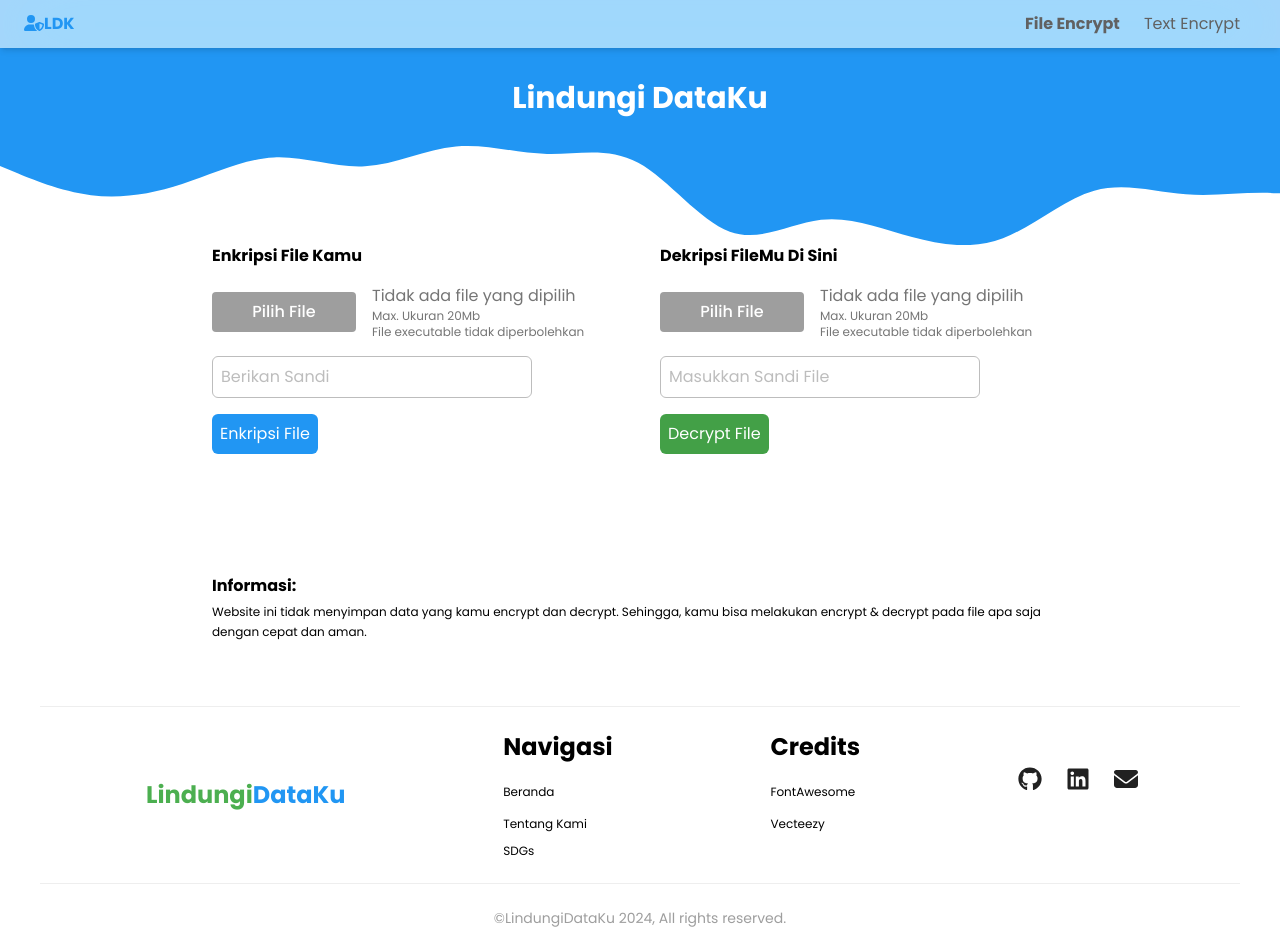
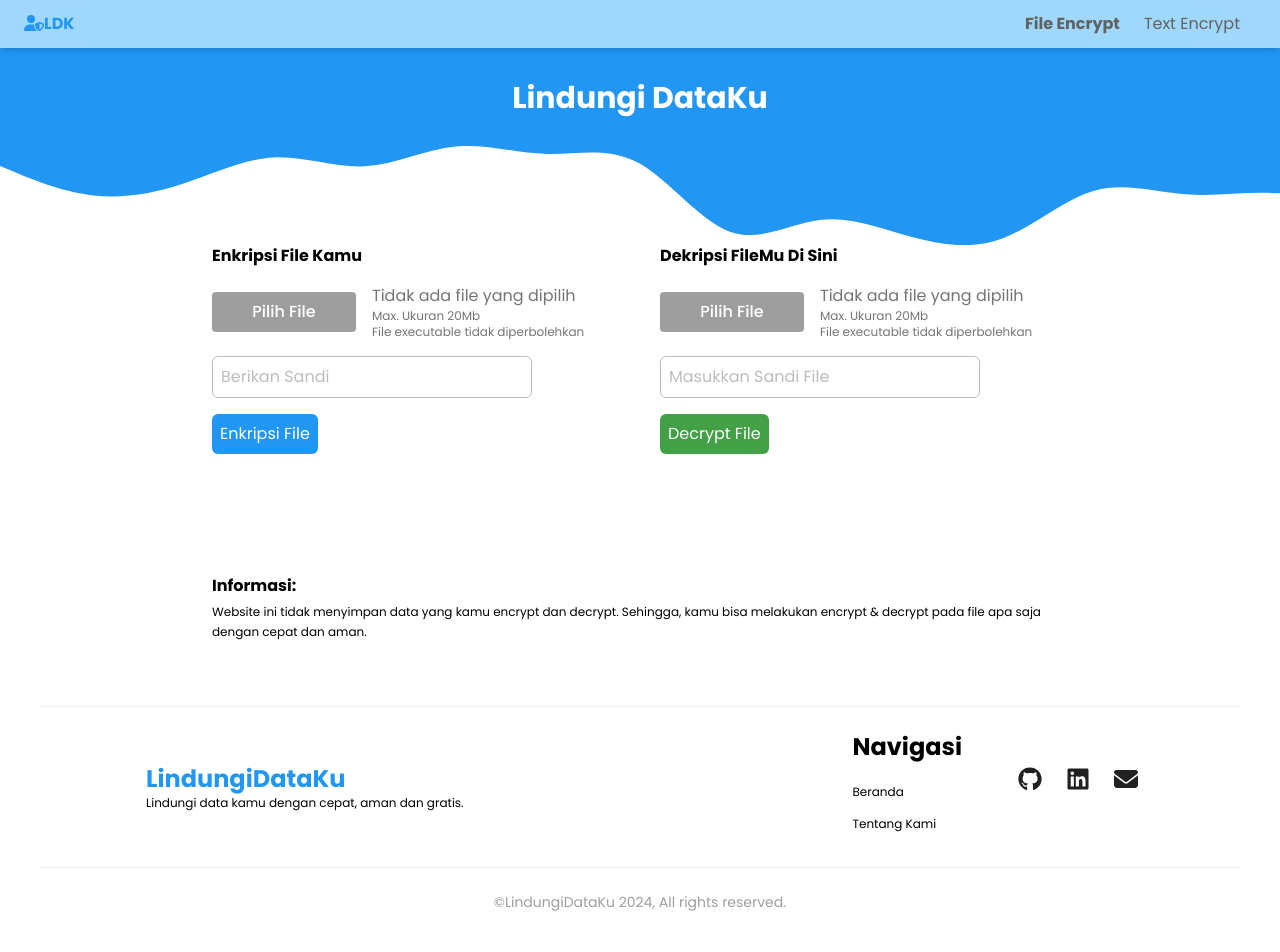
Before and after one commit to dadang-hawari/LindungiDataKu, a React (Vite) app: page / in a window 1280 px wide. Shown: the top 952 px of the page. Built offline with nearby package versions, Linux system fonts and the light colour scheme.

Commit message:
update footer

```diff
--- a/src/components/Footer.jsx
+++ b/src/components/Footer.jsx
@@ -10,10 +10,15 @@ const Footer = () => {
       <div className="flex flex-col md:flex-row justify-center flex-wrap ">
         <div className="flex  items-center text-black text-lg font-bold mt-9 mr-9 "></div>
         <div className="flex w-full flex-col justify-start sm:justify-between gap-5 sm:flex-row flex-wrap  max-w-5xl">
-          <h2 className="w-full xl:w-fit font-bold my-auto">
-            <span className="text-green-500 text-2xl">Lindungi</span>
-            <span className="text-blue-500 text-2xl">DataKu</span>
-          </h2>
+          <div className="w-full xl:w-fit font-bold my-auto">
+            <div>
+              <span className="text-blue-500 text-2xl">LindungiDataKu</span>
+            </div>
+            <p className="font-normal text-xs">
+              Lindungi data kamu dengan cepat, aman dan gratis.
+            </p>
+          </div>
+          <div className="flex gap-14">
             <div className="mb-4 md:mb-0">
               <h3 className="text-2xl font-bold text-black mb-4">Navigasi</h3>
               <p className="my-2">
@@ -24,35 +29,6 @@ const Footer = () => {
               <p className="my-2">
                 <Link to="/tentang" className="my-2 text-xs ">
                   Tentang Kami
-              </Link>
-            </p>
-            <p>
-              {' '}
-              <Link to="/sdgs" target="_blank" className="text-xs w-max block">
-                SDGs
-              </Link>
-            </p>
-          </div>
-
-          <div className="mb-4 md:mb-0">
-            <h3 className="text-2xl font-bold text-black mb-4">Credits</h3>
-
-            <p className="my-2">
-              <Link
-                to="https://fontawesome.com/"
-                target="_blank"
-                className="my-2 text-xs"
-              >
-                FontAwesome
-              </Link>
-            </p>
-            <p className="my-2">
-              <Link
-                target="_blank"
-                to="https://www.vecteezy.com/free-vector/cloud"
-                className="my-2 text-xs"
-              >
-                Vecteezy
                 </Link>
               </p>
             </div>
@@ -81,6 +57,7 @@ const Footer = () => {
             </div>
           </div>
         </div>
+      </div>
       <hr className="my-6 " />
       <span className="text-sm text-gray-500 text-center block mt-6">
         ©LindungiDataKu {new Date().getFullYear()}, All rights reserved.
```
Also changed, not shown: public/assets/svgs/lindungiaku_logo.svg. Lines whose indentation alone changed are shown as unchanged.
